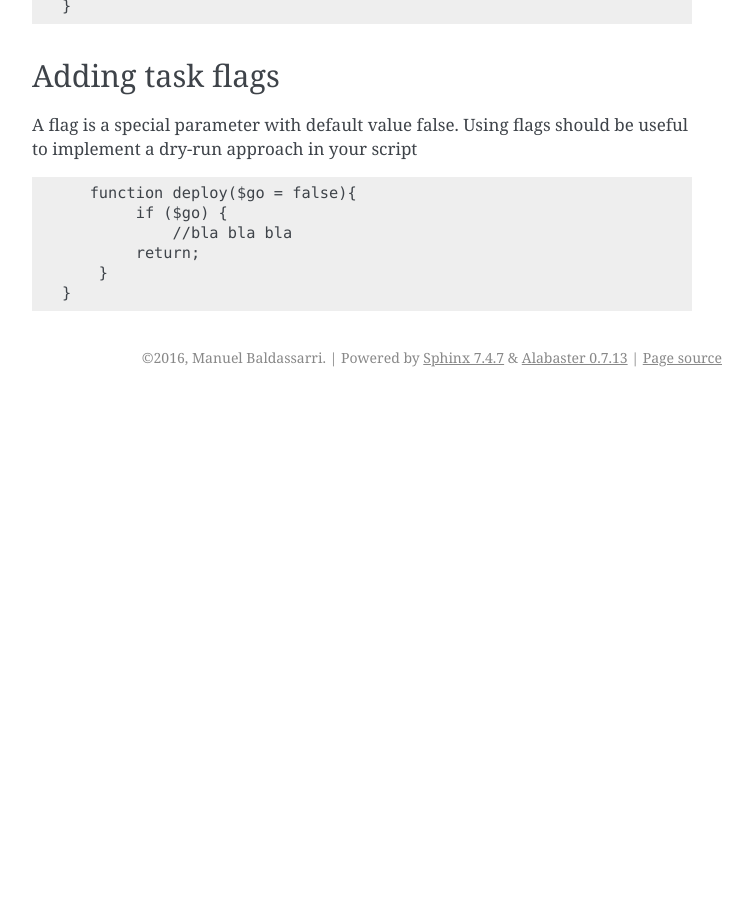
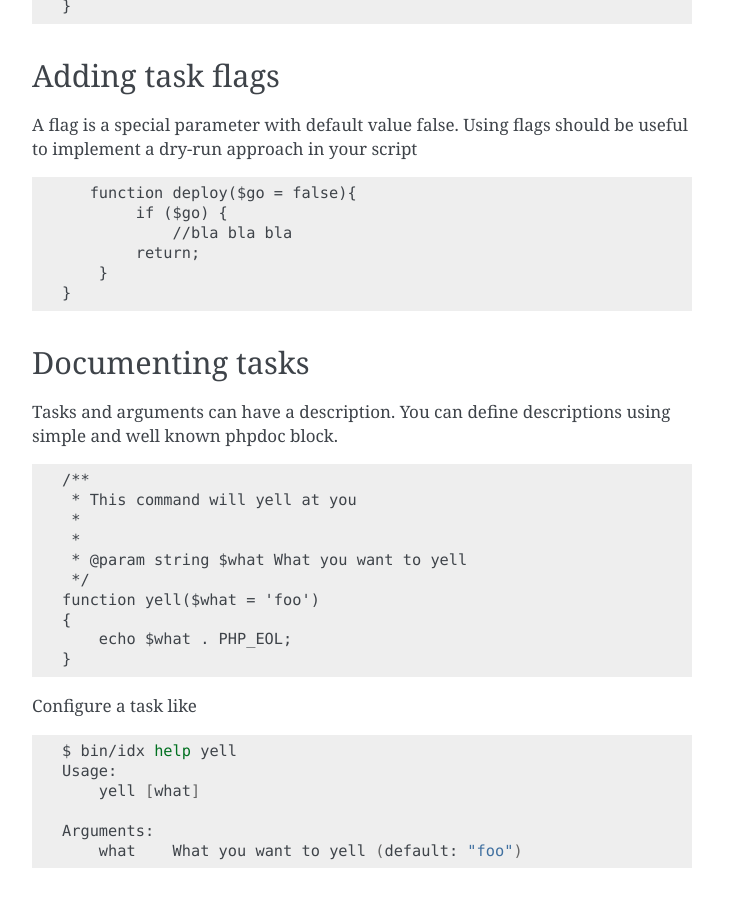
Before and after one commit to flowingis/Idephix, a Sphinx documentation site: the page built from docs/writing_tasks.rst, in a window 1280 px wide and 900 px high, scrolled down 1255 px. Shown: the whole window, without its empty margins (388-1141 px from the left). Built offline with Sphinx 7.4.7, drawn with Linux system fonts in a browser that asks for light colours; before the commit the page ends 1652 px from its top, so only the background shows below that.

Commit message:
Enable task's phpdoc parsing for new idxfile format

```diff
--- a/docs/writing_tasks.rst
+++ b/docs/writing_tasks.rst
@@ -81,3 +81,33 @@ Using flags should be useful to implement a dry-run approach in your script
          return;
      }
  }
+
+Documenting tasks
+-----------------
+
+Tasks and arguments can have a description. You can define descriptions using
+simple and well known phpdoc block.
+
+.. code-block:: php
+
+    /**
+     * This command will yell at you
+     *
+     *
+     * @param string $what What you want to yell
+     */
+    function yell($what = 'foo')
+    {
+        echo $what . PHP_EOL;
+    }
+
+Configure a task like
+
+.. code-block:: bash
+
+    $ bin/idx help yell
+    Usage:
+        yell [what]
+
+    Arguments:
+        what    What you want to yell (default: "foo")
```
Also changed, not shown: 3 other files.
